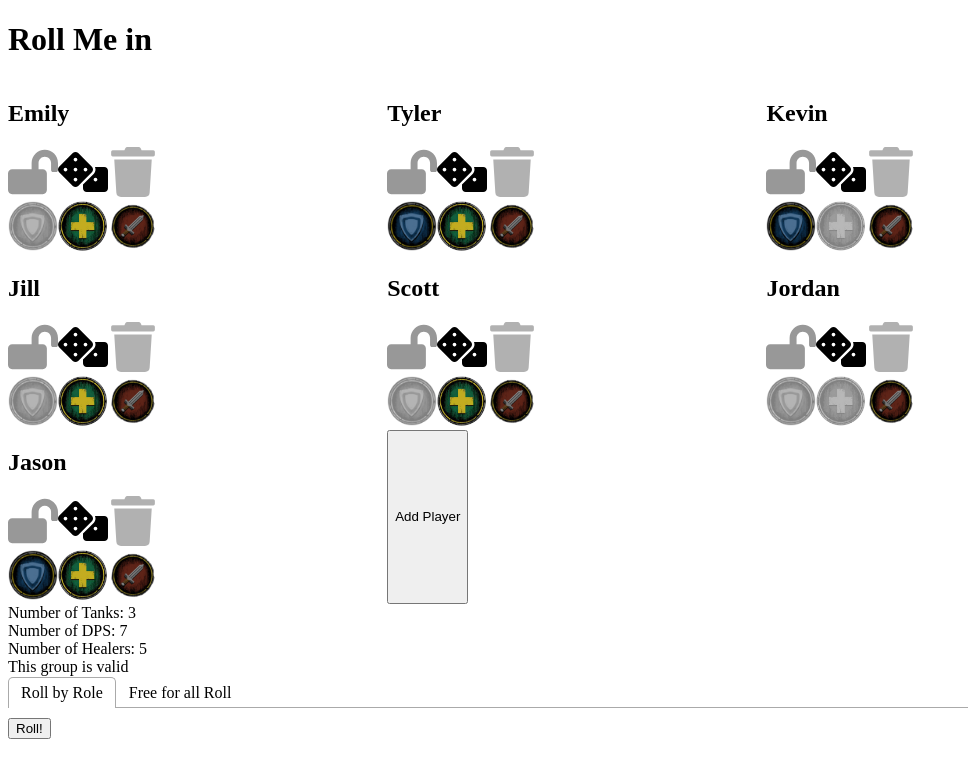
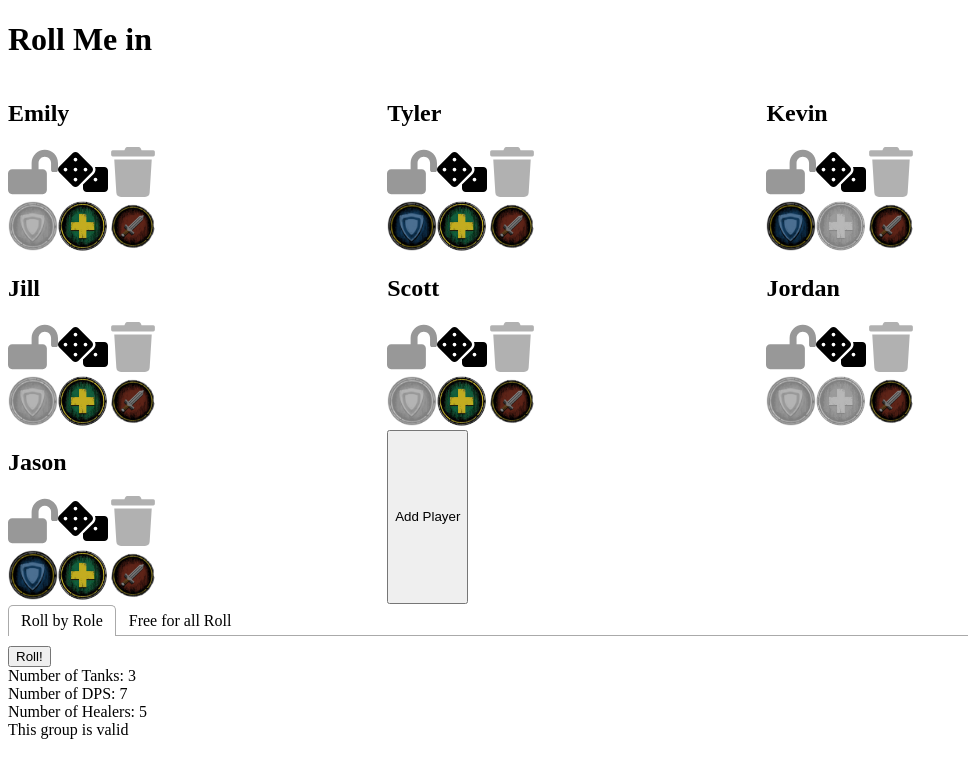
Before and after one commit to scottdkey/rollmein, a React (Create React App) app in the folder web/: page / in a window 1280 px wide. Shown: the top 778 px of the page, without its empty margins (0-968 px from the left). Built offline with nearby package versions, Linux system fonts and the light colour scheme.

Commit message:
Updated PlayerContext

```diff
--- a/web/src/App.tsx
+++ b/web/src/App.tsx
@@ -1,39 +1,17 @@
 // eslint-disable-next-line
-import React, { useState, useContext, useEffect } from "react";
+import React from "react";
 import RenderPlayers from "./components/RenderPlayers";
-import PlayerContext from "./components/providers/PlayerContext";
-import { playersPlaceHolder } from "./components/providers/databasePlaceholder";
-import ValidGroup from "./components/ValidGroup";
+import { PlayerProvider } from "./components/providers/PlayerProvider";
 import GroupRoll from "./components/GroupRoll";
-import {
-  validCheck,
-  createInGroup,
-  blankPlayer,
-} from "./components/utils/BaseAppLogic";
-import { PlayerObject } from "./components/utils/Interfaces";
-
 
 function App() {
-  const playerContext = useContext(PlayerContext);
-  const [players, setPlayers] = useState<Array<PlayerObject>>(playerContext);
-  const [valid, setValid] = useState(false);
-  const [inGroup, setInGroup] = useState<Array<PlayerObject>>();
-  // const [theme, setTheme] = useState("lightTheme");
-
-  useEffect(() => {
-    const currentPlayers: Array<PlayerObject> = players ? players : blankPlayer;
-    const currentGroup: Array<PlayerObject> = createInGroup(currentPlayers);
-    setInGroup(currentGroup);
-    setValid(validCheck(currentGroup));
-  }, [players]);
   return (
     <div className="App">
-      <PlayerContext.Provider value={playersPlaceHolder}>
+      <PlayerProvider>
         <h1>Roll Me in</h1>
-        <RenderPlayers players={players!} setPlayers={setPlayers} />
-        <ValidGroup inGroup={inGroup!} players={players!} valid={valid} />
-        <GroupRoll valid={valid} inGroup={inGroup!} />
-      </PlayerContext.Provider>
+        <RenderPlayers />
+        <GroupRoll />
+      </PlayerProvider>
     </div>
   );
 }
--- a/web/src/components/FreeForAllRoll.tsx
+++ b/web/src/components/FreeForAllRoll.tsx
@@ -1,36 +1,29 @@
 import React, { useState, useEffect } from "react";
 import { PlayerObject } from "./utils/Interfaces";
-import { FFARoll } from "./utils/GroupRollLogic";
+import { FFARoll, inCheck } from "./utils/GroupRollLogic";
 import RenderGroup from "./RenderGroup";
+import { usePlayerData } from "./providers/PlayerProvider";
 
-type FreeForAllRollType = {
-  rollGroup: Array<PlayerObject>;
-};
-
-const FreeForAllRoll = ({ rollGroup }: FreeForAllRollType) => {
+const FreeForAllRoll = () => {
   const [players, setPlayers] = useState<Array<PlayerObject>>();
   const [outGroup, setOutGroup] = useState<Array<PlayerObject>>();
   const [valid, setValid] = useState(false);
 
-  const rollForGroup = async() => {
-    const res = await FFARoll(rollGroup);
+  const { inGroup, inGroupCount } = usePlayerData()!;
+
+  const rollForGroup = async () => {
+    const res = await FFARoll(inGroup!);
     setPlayers(res.players);
     setOutGroup(res.remaining);
   };
   useEffect(() => {
-    const inCheck = () => {
-      if (rollGroup && rollGroup.length <= 5) {
-        setValid(true);
-      } else {
-        setValid(false);
-      }
-    };
-    inCheck();
-  }, [valid, rollGroup]);
+    const checkValid = inCheck(inGroupCount);
+    setValid(checkValid);
+  }, [inGroup]);
 
   return (
     <>
-      <button disabled={valid === true} onClick={rollForGroup}>
+      <button disabled={valid === false} onClick={rollForGroup}>
         Roll!
       </button>
       <RenderGroup players={players!} header={"Players"} />
--- a/web/src/components/RollByRole.tsx
+++ b/web/src/components/RollByRole.tsx
@@ -1,30 +1,45 @@
-import React, { useState } from "react";
+import React, { useState, useEffect } from "react";
 import { rollByRole } from "./utils/GroupRollLogic";
 import { PlayerObject } from "./utils/Interfaces";
 import RenderGroup from "./RenderGroup";
+import { usePlayerData } from "./providers/PlayerProvider";
+import { validCheck } from "./utils/BaseAppLogic";
+import ValidGroup from "./ValidGroup";
 
-type RollByRoleProps = {
-  valid: boolean;
-  rollGroup: Array<PlayerObject>;
-};
-
-const RollByRole = ({ valid, rollGroup }: RollByRoleProps) => {
+const RollByRole = () => {
   const [tank, setTank] = useState<PlayerObject>();
   const [healer, setHealer] = useState<PlayerObject>();
   const [outOfGroup, setOutOfGroup] = useState<Array<PlayerObject>>();
   const [dps, setDps] = useState<Array<PlayerObject>>();
+  const [valid, setValid] = useState<boolean>(false);
+
+  const { inGroup } = usePlayerData()!;
 
   const rollForGroup = () => {
-    const players = rollByRole(rollGroup!);
+    const players = rollByRole(inGroup!);
     setTank(players.tank);
     setHealer(players.healer);
     setDps(players.dps);
     setOutOfGroup(players.remainder);
   };
 
+  useEffect(() => {
+    setValid(validCheck(inGroup));
+  }, [inGroup]);
+
+  if (outOfGroup === undefined) {
     return (
       <>
-      <button disabled={valid === false} onClick={rollForGroup}>
+        <button disabled={!valid} onClick={rollForGroup}>
+          Roll!
+        </button>
+        <ValidGroup />
+      </>
+    );
+  } else {
+    return (
+      <>
+        <button disabled={!valid} onClick={rollForGroup}>
           Roll!
         </button>
         <div>
@@ -45,6 +60,7 @@ const RollByRole = ({ valid, rollGroup }: RollByRoleProps) => {
         </div>
       </>
     );
+  }
 };
 
 export default RollByRole;
--- a/web/src/components/ValidGroup.tsx
+++ b/web/src/components/ValidGroup.tsx
@@ -1,17 +1,19 @@
 import React, { useState, useEffect } from "react";
-import { countRoles } from "./utils/BaseAppLogic";
+import { usePlayerData } from "./providers/PlayerProvider";
+import { countRoles, validCheck } from "./utils/BaseAppLogic";
 import { PlayerObject } from "./utils/Interfaces";
 
-interface GetAGroupInterface {
-  players: Array<PlayerObject>;
-  inGroup: Array<PlayerObject>;
-  valid: boolean;
-}
+const GetAGroup = () => {
 
-const GetAGroup = ({ players, inGroup, valid }: GetAGroupInterface) => {
+  const { inGroup, players } = usePlayerData()!;
+
   const [tanks, setTanks] = useState(0);
   const [dps, setDps] = useState(0);
   const [healers, setHealers] = useState(0);
+  const [valid, setValid] = useState<boolean>(false);
+
+
+
 
   const LongEnough = () =>
     inGroup ? (
@@ -28,6 +30,10 @@ const GetAGroup = ({ players, inGroup, valid }: GetAGroupInterface) => {
     setDps(roleCounts.dps);
     setHealers(roleCounts.healers);
   }, [players]);
+
+  useEffect(() => {
+    setValid(validCheck(inGroup!));
+  }, [inGroup]);
   return (
     <>
       <div>Number of Tanks: {tanks}</div>
--- a/web/src/components/groupRoll.tsx
+++ b/web/src/components/groupRoll.tsx
@@ -1,23 +1,10 @@
-import React, { useState, useEffect } from "react";
+import React from "react";
 import { Tab, Tabs, TabList, TabPanel } from "react-tabs";
-import { PlayerObject } from "./utils/Interfaces";
 import RollByRole from "./RollByRole";
 import FreeForAllRoll from "./FreeForAllRoll";
 import "react-tabs/style/react-tabs.scss";
 
-type GroupRollProps = {
-  valid: boolean;
-  inGroup: Array<PlayerObject>;
-};
-
-const GroupRoll = ({ valid, inGroup }: GroupRollProps) => {
-  const [rollGroup, setRollGroup] = useState<Array<PlayerObject>>();
-
-  useEffect(() => {
-    setRollGroup(inGroup);
-  }, [inGroup, valid]);
-
-  return (
+const GroupRoll = () => (
   <>
     <Tabs>
       <TabList>
@@ -25,14 +12,13 @@ const GroupRoll = ({ valid, inGroup }: GroupRollProps) => {
         <Tab>Free for all Roll</Tab>
       </TabList>
       <TabPanel>
-          <RollByRole valid={valid!} rollGroup={rollGroup!} />
+        <RollByRole />
       </TabPanel>
       <TabPanel>
-          <FreeForAllRoll rollGroup={rollGroup!} />
+        <FreeForAllRoll />
       </TabPanel>
     </Tabs>
   </>
 );
-};
 
 export default GroupRoll;
--- a/web/src/components/providers/PlayerContext.ts
+++ /dev/null
@@ -1,6 +0,0 @@
-import { createContext } from "react";
-import { playersPlaceHolder } from "./databasePlaceholder";
-
-const PlayerContext = createContext(playersPlaceHolder);
-
-export default PlayerContext;
--- /dev/null
+++ b/web/src/components/providers/PlayerProvider.tsx
@@ -0,0 +1,65 @@
+import React, { createContext, useState, useEffect, useContext } from "react";
+import { PlayerObject } from "../utils/Interfaces";
+import { playersPlaceHolder } from "./databasePlaceholder";
+import { PlayerUpdate, NewPlayer, DeletePlayer } from "../utils/PlayerCRUD";
+import { createInGroup, blankPlayer } from "../utils/BaseAppLogic";
+
+type PlayerContextType = {
+  players: Array<PlayerObject>;
+  setPlayers: (value: Array<PlayerObject>) => void;
+  inGroup: Array<PlayerObject>;
+  setInGroup: (value: Array<PlayerObject>) => void;
+  removePlayer: (value: number) => void;
+  updatePlayer: (value: PlayerObject) => void;
+  addPlayer: (value: PlayerObject) => void;
+  inGroupCount: number;
+};
+
+const PlayerContext = createContext<PlayerContextType | undefined>(undefined);
+
+function PlayerProvider({ children }: any) {
+  const [players, setPlayers] = useState<Array<PlayerObject>>(
+    playersPlaceHolder
+  );
+  const [inGroup, setInGroup] = useState<Array<PlayerObject>>(blankPlayer);
+
+  useEffect(() => {
+    const currentPlayers: Array<PlayerObject> = players ? players : blankPlayer;
+    const currentGroup: Array<PlayerObject> = createInGroup(currentPlayers);
+    setInGroup(currentGroup);
+  }, [players]);
+
+  const removePlayer = (id: number) => {
+    setPlayers(DeletePlayer(id, players));
+  };
+
+  const updatePlayer = (player: PlayerObject) => {
+    setPlayers(PlayerUpdate(player, players));
+  };
+
+  const addPlayer = (newPlayer: PlayerObject) => {
+    setPlayers(NewPlayer(newPlayer, players));
+  };
+  const inGroupCount = inGroup ? inGroup.length : 0;
+
+  return (
+    <PlayerContext.Provider
+      value={{
+        players,
+        setPlayers,
+        inGroup,
+        setInGroup,
+        removePlayer,
+        updatePlayer,
+        addPlayer,
+        inGroupCount,
+      }}
+    >
+      {children}
+    </PlayerContext.Provider>
+  );
+}
+
+const usePlayerData = () => useContext(PlayerContext);
+
+export { PlayerProvider, usePlayerData };
--- a/web/src/components/renderPlayers.tsx
+++ b/web/src/components/renderPlayers.tsx
@@ -2,31 +2,12 @@
 import React from "react";
 import PlayerCard from "./PlayerCard";
 import PlayerFormModal from "./PlayerFormModal";
-import { PlayerObject } from "./utils/Interfaces";
-import { PlayerUpdate, NewPlayer, DeletePlayer } from "./utils/PlayerCRUD";
+import { usePlayerData } from "./providers/PlayerProvider";
 
-interface RenderPlayersInterface {
-  players: Array<PlayerObject>;
-  setPlayers(players: Array<PlayerObject>): void;
-}
-
-const RenderPlayers = ({ players, setPlayers }: RenderPlayersInterface) => {
+const RenderPlayers = () => {
   const [modalOpen, setModalOpen] = React.useState(false);
 
-  const removePlayer = (id: number) => {
-    setPlayers(DeletePlayer(id, players));
-  };
-
-  const updatePlayer = (player: PlayerObject) => {
-    setPlayers(PlayerUpdate(player, players));
-    setModalOpen(false);
-  }
-
-
-  const addPlayer = (newPlayer: PlayerObject) => {
-    setPlayers(NewPlayer(newPlayer, players));
-    setModalOpen(false);
-  };
+  const { players } = usePlayerData()!;
 
   const Players = () =>
     players ? (
@@ -36,14 +17,12 @@ const RenderPlayers = ({ players, setPlayers }: RenderPlayersInterface) => {
             style={cardStyle}
             key={player.id.toString()}
             player={player}
-            removePlayer={removePlayer}
-            updatePlayer={updatePlayer}
           />
         ))}
       </>
     ) : null;
 
-  const havePlayers = () => (players ? players.length : 0);
+
 
   return (
     <>
@@ -54,10 +33,6 @@ const RenderPlayers = ({ players, setPlayers }: RenderPlayersInterface) => {
         <PlayerFormModal
           visible={modalOpen}
           close={() => setModalOpen(false)}
-          addPlayer={addPlayer}
-          arrayLength={havePlayers()}
-          removePlayer={removePlayer}
-          updatePlayer={updatePlayer}
           player={null}
         />
         <button onClick={() => setModalOpen(!modalOpen)}>Add Player</button>
--- a/web/src/components/utils/BaseAppLogic.ts
+++ b/web/src/components/utils/BaseAppLogic.ts
@@ -7,7 +7,7 @@ export const validCheck = (playersArray: Array<PlayerObject>) => {
   const healers = roleCount.healers > 0;
 
   const rolesValid = tanks && dps && healers;
-  const groupValid = playersArray.length >= 5;
+  const groupValid = playersArray.length >= 6;
 
   const isValid = groupValid === true && rolesValid === true;
   return isValid;
```
Also changed, not shown: web/src/components/playerCard.tsx (+16 -20 lines), web/src/components/playerFormModal.tsx (+10 -11 lines), web/src/components/utils/GroupRollLogic.ts (+8 -0 lines). Lines whose indentation alone changed are shown as unchanged.
